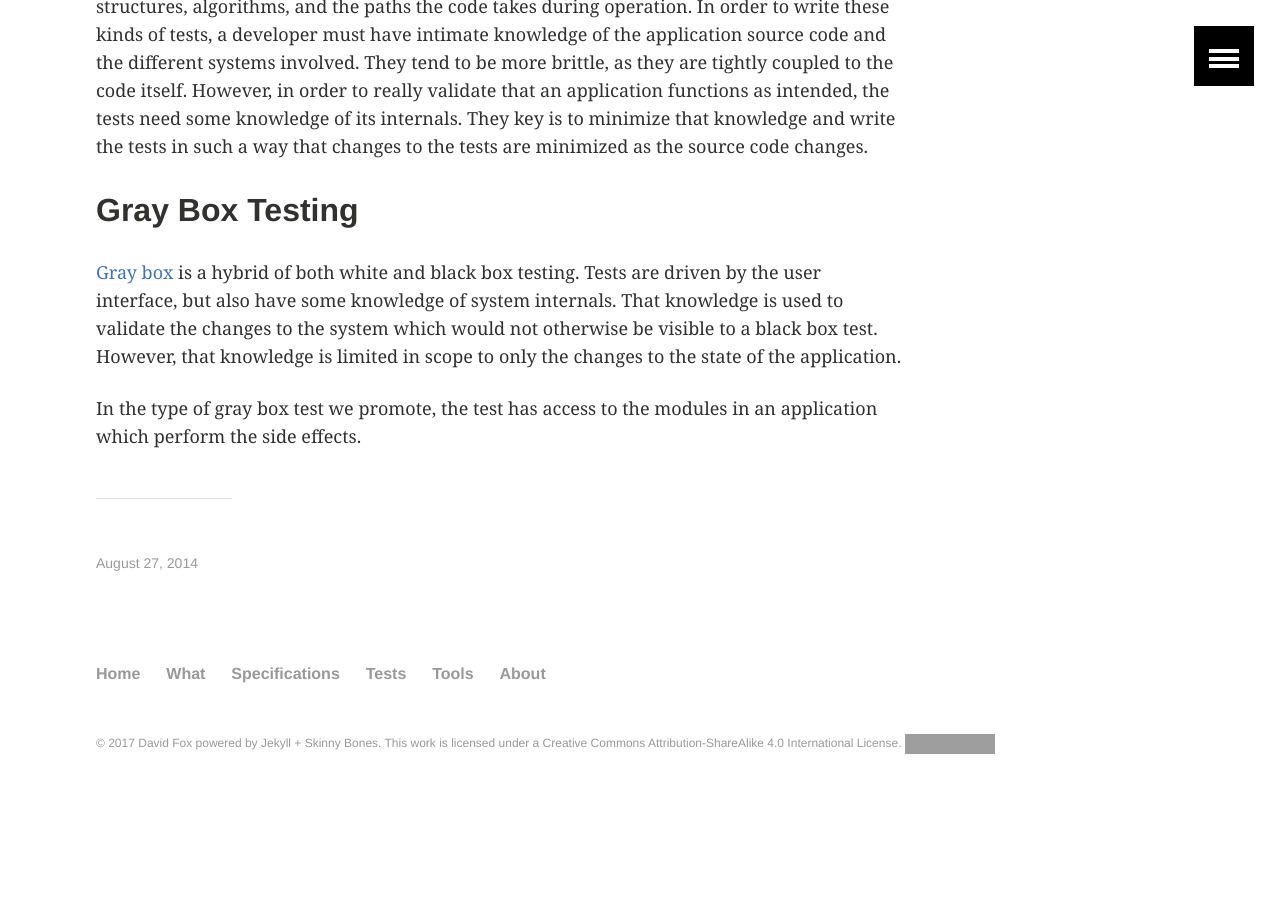
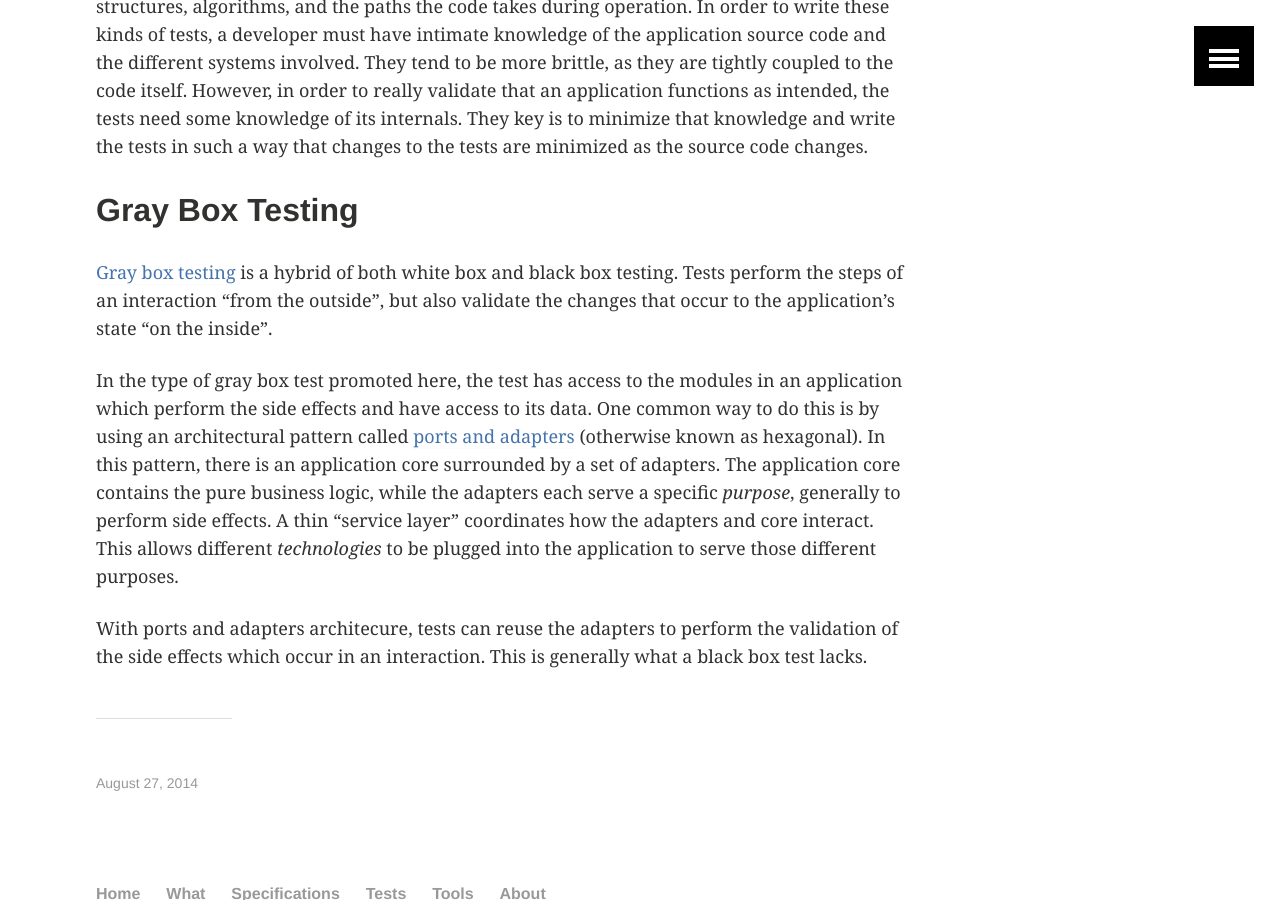
Before and after one commit to dfox/graybox-testing.org, a Jekyll site: the page built from what/index.md, in a window 1280 px wide and 900 px high, scrolled down 1573 px. Built offline with Jekyll 4.4.1, drawn with Linux system fonts in a browser that asks for light colours; before the commit the page ends 2402 px from its top, so only the background shows below that; some of the changed text lies outside the part shown; grey boxes are pictures that could not be loaded.

Commit message:
Added more content around gray box testing to what section

```diff
--- a/what/index.md
+++ b/what/index.md
@@ -12,14 +12,13 @@ share: false
 ads: false
 ---
 
-Testing is one of those software development practices which for some
-reason
-[gets contentious](https://martinfowler.com/articles/is-tdd-dead/).
-Almost all developers believe that testing is important, but not all
-agree on which testing strategy is the most effective.
+Testing is one of those software development practices that there are
+a lot of [opinions](https://martinfowler.com/articles/is-tdd-dead/)
+about. Almost all developers believe that testing is important, but
+not all agree on which testing strategy is the most effective.
 
-Rather than try to push a particular strategy as *best*, we'll focus
-on a kind of test we feel an application should have at a bare
+Rather than try to push a particular strategy as *best*, this site
+focuses on a kind of test an application should have at a bare
 *minimum*: a functional test. This kind of test validates the steps a
 user takes in an application to perform a task and how those steps
 affect the state of the application. It is not a replacement for other
@@ -33,8 +32,8 @@ same requirements. Both applications need to be tested to ensure they
 work as intended, so there must be a minimal set of tests we can use
 to validate that functionality.
 
-We believe that a specific style of gray box testing is the most
-minimal, yet thorough, type of functional test. Before we go into
+The specific style of gray box testing described on this site is the
+most minimal, yet thorough, type of functional test. Before we go into
 details, we'll need to discuss the far ends of the spectrum: black box
 and white box testing.
 
@@ -87,13 +86,24 @@ are minimized as the source code changes.
 
 ## Gray Box Testing
 
-[Gray box](https://en.wikipedia.org/wiki/Gray_box_testing) is a hybrid
-of both white and black box testing. Tests are driven by the user
-interface, but also have some knowledge of system internals. That
-knowledge is used to validate the changes to the system which would
-not otherwise be visible to a black box test. However, that knowledge
-is limited in scope to only the changes to the state of the
-application.
+[Gray box testing](https://en.wikipedia.org/wiki/Gray_box_testing) is
+a hybrid of both white box and black box testing. Tests perform the
+steps of an interaction "from the outside", but also validate the
+changes that occur to the application's state "on the inside".
 
-In the type of gray box test we promote, the test has access to the
-modules in an application which perform the side effects.
+In the type of gray box test promoted here, the test has access to the
+modules in an application which perform the side effects and have
+access to its data. One common way to do this is by using an
+architectural pattern called
+[ports and adapters](http://alistair.cockburn.us/Hexagonal+architecture)
+(otherwise known as hexagonal). In this pattern, there is an
+application core surrounded by a set of adapters. The application core
+contains the pure business logic, while the adapters each serve a
+specific *purpose*, generally to perform side effects. A thin "service
+layer" coordinates how the adapters and core interact. This allows
+different *technologies* to be plugged into the application to serve
+those different purposes.
+
+With ports and adapters architecure, tests can reuse the adapters to
+perform the validation of the side effects which occur in an
+interaction. This is generally what a black box test lacks.
```
